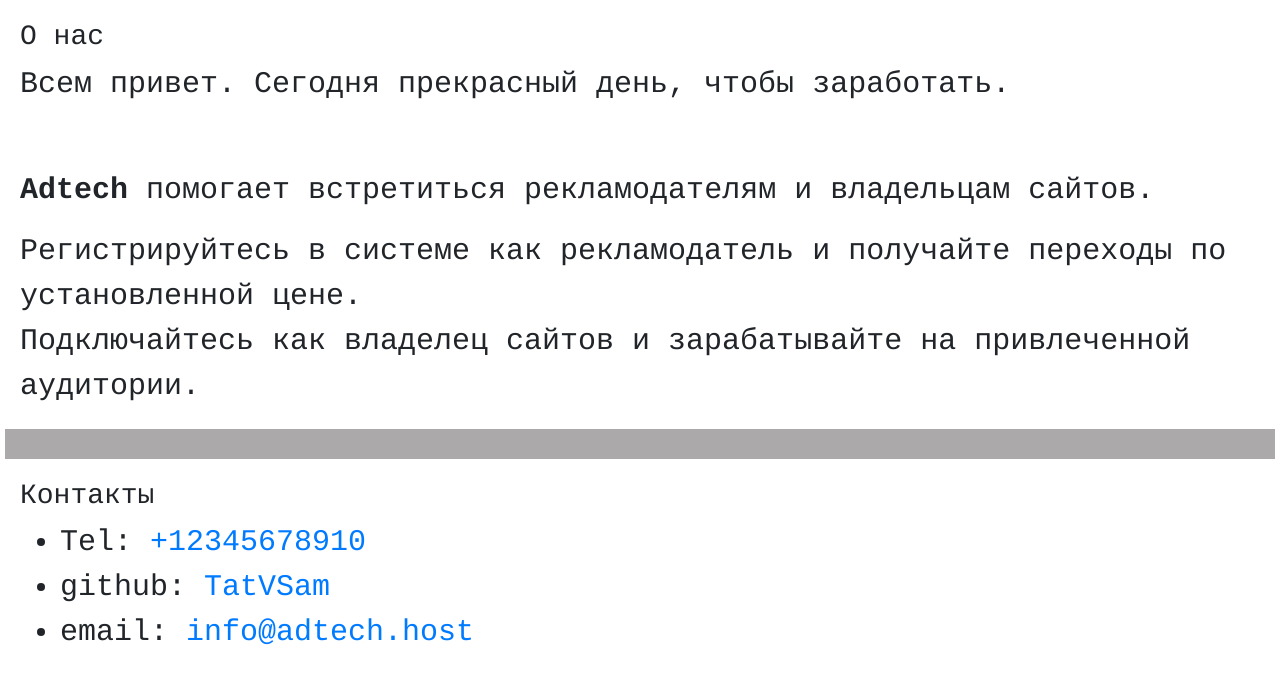
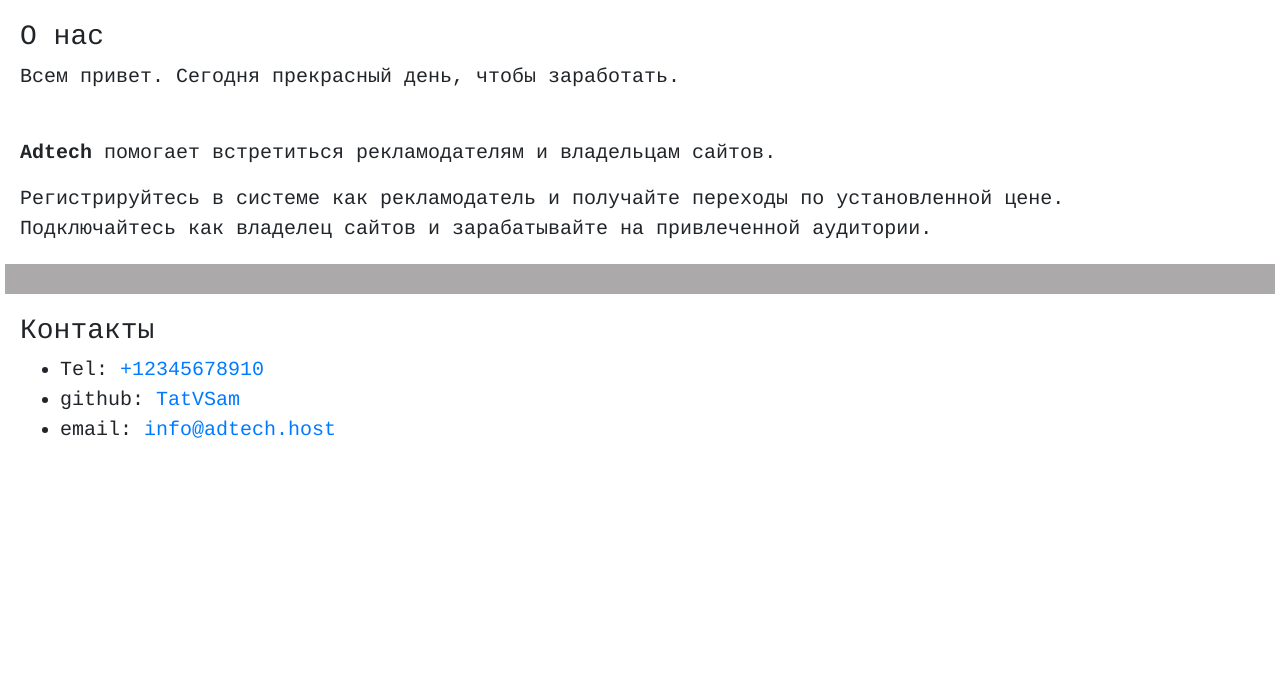
Before and after one commit to TatVSam/adtech, a PHP site: page / in a window 1280 px wide. Shown: the part 62-746 px from the top of the page. Run offline with PHP 8.4, Linux system fonts and the light colour scheme; the visitor is signed in with stand-in values (Sample User, id 1); some libraries are stand-ins or nearby versions.

Commit message:
fix style

```diff
--- a/app/core/view.php
+++ b/app/core/view.php
@@ -7,12 +7,6 @@
         if($template_view){
             include_once LAYOUT . $template_view;
         }
-        /*
-        if(!empty($errors))
-        {
-            include
-        }*/
 
-        //include 'application/views/'.$template_view;
 	}
 }
--- a/css/style.css
+++ b/css/style.css
@@ -17,39 +17,11 @@
 
 .main-content {
     margin: 20px 20px;
-    font-size: 30px;
+    font-size: 20px;
 }
 
 
 
-/*.candles {
-    object-fit: cover;
-    width:100%;
-    height:100%;
-    border-radius: 5%;
-    max-width: 95%;
-    max-height: 95%;
-
-}
-
-.img-container {
-    width: 400px;
-    height: 500px;
-    margin: 10px;
-}*/
-/*
-.nav {
-    background-color: #544141;
-    min-height: 55px;
-}*/
-
-/*.icon {
-    position: absolute;
-    top: 1%;
-    right: 90%;
-    width: 35px;
-    height:35px;
-}*/
 
 .welcome {
     position: absolute;
@@ -99,40 +71,7 @@
     right: 135px;
 
 }
-/*
-.container-content {
-    margin: 30px;
-}
 
-.menu-container {
-    position: absolute;
-    top: 0px;
-    display: flex;
-}
-
-.main-container {
-    position: absolute;
-    top: 50%;
-    left: 20%;
-    display: flex;
-    align-items: center;
-    justify-content: center;
-    font-size: 30px;
-    font-weight: bold;
-    height: 25vh;
-}
-
-.salon-background {
-    height: 100vh;
-    width: 100%;
-    opacity:0.4;
-    background: url('../../images/salon.jpg') center no-repeat;
-    background-size: cover;
-}
-
-.container-content {
-    margin: 30px;
-}*/
 
 .nav-item {
     font-weight: bold;
@@ -143,82 +82,3 @@
     color: white;
 
 }
-
-/*
-.img-container {
-    width: 300px;
-    height: 400px;
-}
-
-img {
-    object-fit: cover;
-    width:100%;
-    height:100%;
-    border-radius: 5%;
-}
-
-.img-container_incense {
-    width: 300px;
-    height: 400px;
-    margin: 10px;
-}
-
-figcaption {
-    width: 300px;
-    text-align: center;
-}
-
-figure {
-    margin: 3% 3%;
-}
-
-.salon_img {
-    margin: 10px;
-}
-
-.figure-container {
-    margin: 5% 0% 0% 10%;
-    max-width: 2000px;
-    display: flex;
-    flex-wrap: wrap;
-    align-content: space-between;
-}
-
-iframe {
-    border-radius: 5%;
-}
-
-.discount {
-    vertical-align: super;
-    font-size: 90%;
-    background-color: brown;
-    color:white;
-}
-
-.old-price {
-    position: relative;
-    font-size: 120%;
-}
-
-.old-price:before {
-    border-bottom: 3px solid red;
-    position: absolute;
-    content: "";
-    width: 100%;
-    height: 80%;
-    transform: rotate(-7deg);
-}
-
-.new-price {
-    font-size: 140%;
-    font-weight: bold;
-}
-
-footer {
-    padding: 10px 20px;
-    color: white;
-    max-height: 50px;
-    background-color: #4b1f01;
-    font-size: 70%;
-}
-*/
```
Also changed, not shown: app/controllers/controller_dashboard.php (+0 -15 lines), app/core/route.php (+0 -7 lines), app/data/db/Database_connection.php (+0 -18 lines), app/models/entities/Offer.php (+0 -11 lines), app/models/entities/User.php (+3 -43 lines), app/views/account_view.phtml (+0 -36 lines), app/views/dashboard/index.phtml (+2 -34 lines), readme.md, готовые пользователи.txt (renamed from app/views/готовые пользователи.txt), 1 other file.
